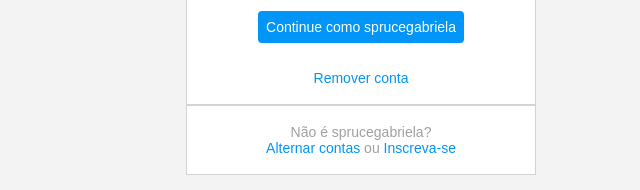
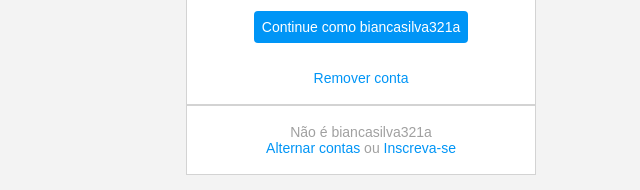
Before and after one commit to biasilva321/pagina_inicial_do_instagram, a plain HTML site: page index.html in a window 1280 px wide. Shown: the part 861-1051 px from the top of the page, 279-919 px from the left. Drawn offline with Linux system fonts and the light colour scheme.

Commit message:
arrumando

```diff
--- a/index.html
+++ b/index.html
@@ -17,11 +17,11 @@
                 <div class="profile-photo">
                     <img src="img/perfil-instagram.png" alt="foto de perfil">
                 </div>
-                <a href="#" class="instagram-login">Continue como sprucegabriela</a>
+                <a href="#" class="instagram-login">Continue como biancasilva321a</a>
                 <a href="#" class="instagram-logout">Remover conta</a>
             </div>
             <div class="group">
-                <p class="not-account">Não é sprucegabriela?</p>
+                <p class="not-account">Não é biancasilva321a</p>
                 <p class="not-account">
                     <span class="link-blue">Alternar contas</span>
                     ou
```
